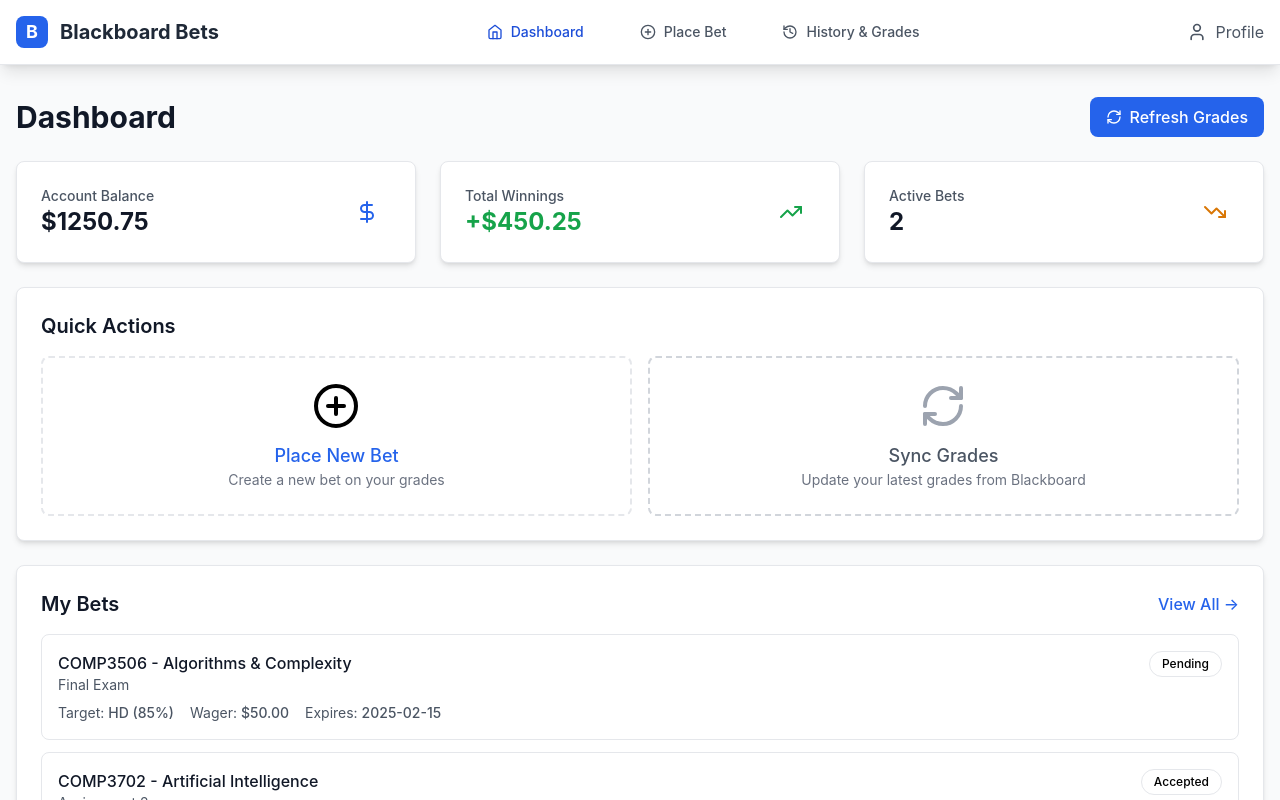
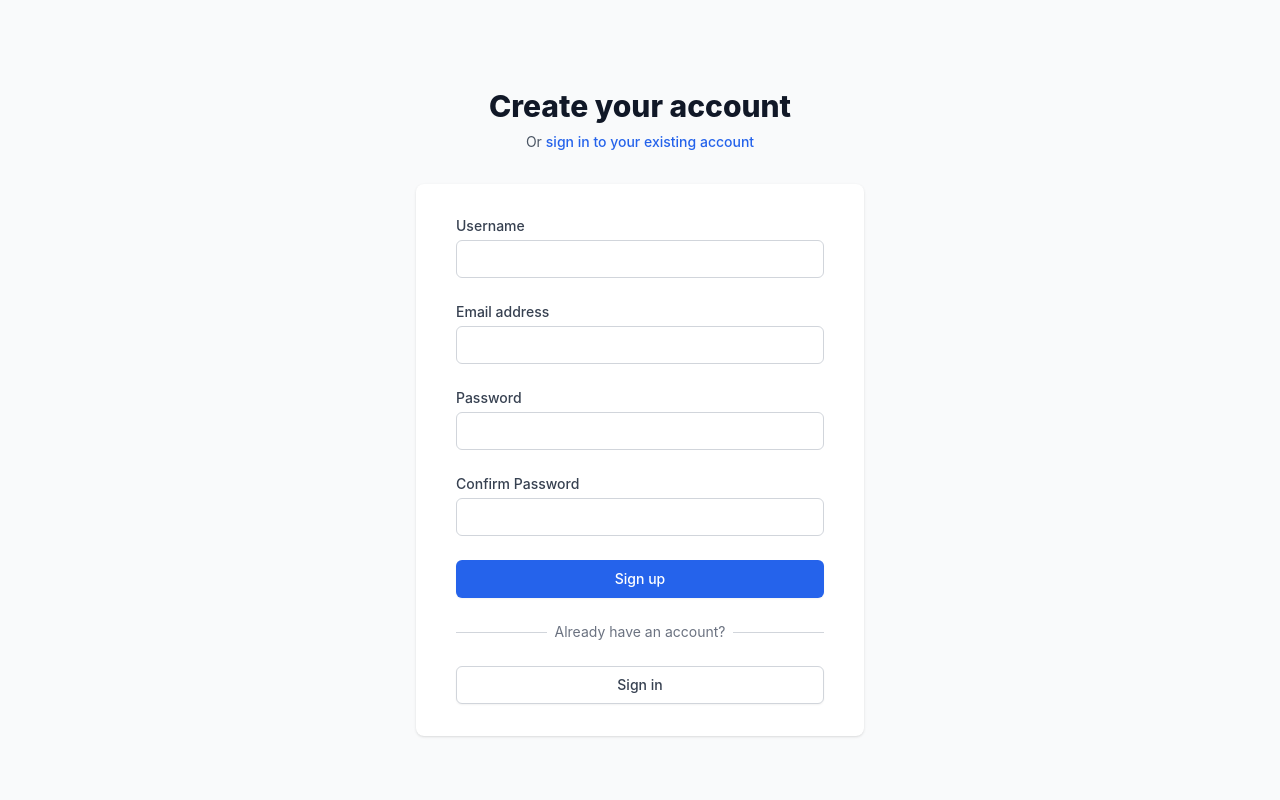
Before and after one commit to Hasakev/2025-uqcs-hackathon, a React (Create React App) app in the folder Frontend/: page / in a window 1280 px wide. Shown: the top 800 px of the page. Built offline with nearby package versions, Linux system fonts and the light colour scheme; the HTML template or start-up script is replaced by a standard one.

Commit message:
Add route for Home.js, build a basic sign up page, and remove user menu section from Navigation.js

```diff
--- a/Frontend/src/App.js
+++ b/Frontend/src/App.js
@@ -4,20 +4,42 @@ import Navigation from './components/Navigation';
 import Dashboard from './pages/Dashboard';
 import CreateBet from './pages/CreateBet';
 import BetHistory from './pages/BetHistory';
+import Home from './pages/Home';
 import './index.css';
 
 function App() {
   return (
     <Router>
       <div className="min-h-screen bg-gray-50">
-        <Navigation />
-        <main className="container mx-auto px-4 py-8">
-          <Routes>
-            <Route path="/" element={<Dashboard />} />
-            <Route path="/create-bet" element={<CreateBet />} />
-            <Route path="/history" element={<BetHistory />} />
-          </Routes>
-        </main>
+        {/* Only show Navigation on pages other than Home */}
+        <Routes>
+          <Route path="/" element={<Home />} />
+          <Route path="/home" element={<Home />} />
+          <Route path="/dashboard" element={
+            <>
+              <Navigation />
+              <main className="container mx-auto px-4 py-8">
+                <Dashboard />
+              </main>
+            </>
+          } />
+          <Route path="/create-bet" element={
+            <>
+              <Navigation />
+              <main className="container mx-auto px-4 py-8">
+                <CreateBet />
+              </main>
+            </>
+          } />
+          <Route path="/history" element={
+            <>
+              <Navigation />
+              <main className="container mx-auto px-4 py-8">
+                <BetHistory />
+              </main>
+            </>
+          } />
+        </Routes>
       </div>
     </Router>
   );
--- a/Frontend/src/components/Navigation.js
+++ b/Frontend/src/components/Navigation.js
@@ -1,12 +1,12 @@
 import React from 'react';
 import { Link, useLocation } from 'react-router-dom';
-import { Home, PlusCircle, History, User } from 'lucide-react';
+import { Home, PlusCircle, History } from 'lucide-react'; // Remove User import
 
 const Navigation = () => {
   const location = useLocation();
 
   const navItems = [
-    { path: '/', label: 'Dashboard', icon: Home },
+    { path: '/dashboard', label: 'Dashboard', icon: Home },
     { path: '/create-bet', label: 'Place Bet', icon: PlusCircle },
     { path: '/history', label: 'History & Grades', icon: History },
   ];
@@ -46,22 +46,7 @@ const Navigation = () => {
             })}
           </div>
 
-          {/* User Menu */}
-          <div className="flex items-center space-x-4">
-            <button className="flex items-center space-x-2 text-gray-600 hover:text-primary-600 transition-colors duration-200">
-              <User className="w-5 h-5" />
-              <span className="hidden sm:block">Profile</span>
-            </button>
-          </div>
-
-          {/* Mobile Menu Button */}
-          <div className="md:hidden">
-            <button className="text-gray-600 hover:text-primary-600">
-              <svg className="w-6 h-6" fill="none" stroke="currentColor" viewBox="0 0 24 24">
-                <path strokeLinecap="round" strokeLinejoin="round" strokeWidth={2} d="M4 6h16M4 12h16M4 18h16" />
-              </svg>
-            </button>
-          </div>
+          {/* Remove the User Menu section entirely */}
         </div>
 
         {/* Mobile Navigation */}
--- /dev/null
+++ b/Frontend/src/pages/Home.js
@@ -0,0 +1,197 @@
+import React, { useState } from 'react';
+import { Link, useNavigate } from 'react-router-dom';
+
+const Home = () => {
+  const navigate = useNavigate();
+  const [formData, setFormData] = useState({
+    username: '',
+    email: '',
+    password: '',
+    confirmPassword: ''
+  });
+
+  const [errors, setErrors] = useState({});
+
+  const handleInputChange = (e) => {
+    const { name, value } = e.target;
+    setFormData(prev => ({
+      ...prev,
+      [name]: value
+    }));
+
+    // Clear error when user starts typing
+    if (errors[name]) {
+      setErrors(prev => ({
+        ...prev,
+        [name]: ''
+      }));
+    }
+  };
+
+  const handleSubmit = (e) => {
+    e.preventDefault();
+
+    // Basic validation
+    const newErrors = {};
+    if (!formData.username) newErrors.username = 'Username is required';
+    if (!formData.email) newErrors.email = 'Email is required';
+    if (!formData.password) newErrors.password = 'Password is required';
+    if (formData.password !== formData.confirmPassword) {
+      newErrors.confirmPassword = 'Passwords do not match';
+    }
+
+    if (Object.keys(newErrors).length === 0) {
+      // Handle sign up logic here
+      console.log('Sign up data:', formData);
+
+      //naivgate to dahsboard after sign up
+      navigate('/Dashboard');
+    } else {
+      setErrors(newErrors);
+    }
+  };
+
+  return (
+    <div className="min-h-screen bg-gray-50 flex flex-col justify-center py-12 sm:px-6 lg:px-8">
+      <div className="sm:mx-auto sm:w-full sm:max-w-md">
+        <h2 className="mt-6 text-center text-3xl font-extrabold text-gray-900">
+          Create your account
+        </h2>
+        <p className="mt-2 text-center text-sm text-gray-600">
+          Or{' '}
+          <Link to="/login" className="font-medium text-blue-600 hover:text-blue-500">
+            sign in to your existing account
+          </Link>
+        </p>
+      </div>
+
+      <div className="mt-8 sm:mx-auto sm:w-full sm:max-w-md">
+        <div className="bg-white py-8 px-4 shadow sm:rounded-lg sm:px-10">
+          <form className="space-y-6" onSubmit={handleSubmit}>
+            <div>
+              <label htmlFor="username" className="block text-sm font-medium text-gray-700">
+                Username
+              </label>
+              <div className="mt-1">
+                <input
+                  id="username"
+                  name="username"
+                  type="text"
+                  required
+                  value={formData.username}
+                  onChange={handleInputChange}
+                  className={`appearance-none block w-full px-3 py-2 border border-gray-300 rounded-md placeholder-gray-400 focus:outline-none focus:ring-blue-500 focus:border-blue-500 sm:text-sm ${
+                    errors.username ? 'border-red-500' : ''
+                  }`}
+                />
+              </div>
+              {errors.username && (
+                <p className="mt-2 text-sm text-red-600">{errors.username}</p>
+              )}
+            </div>
+
+            <div>
+              <label htmlFor="email" className="block text-sm font-medium text-gray-700">
+                Email address
+              </label>
+              <div className="mt-1">
+                <input
+                  id="email"
+                  name="email"
+                  type="email"
+                  autoComplete="email"
+                  required
+                  value={formData.email}
+                  onChange={handleInputChange}
+                  className={`appearance-none block w-full px-3 py-2 border border-gray-300 rounded-md placeholder-gray-400 focus:outline-none focus:ring-blue-500 focus:border-blue-500 sm:text-sm ${
+                    errors.email ? 'border-red-500' : ''
+                  }`}
+                />
+              </div>
+              {errors.email && (
+                <p className="mt-2 text-sm text-red-600">{errors.email}</p>
+              )}
+            </div>
+
+            <div>
+              <label htmlFor="password" className="block text-sm font-medium text-gray-700">
+                Password
+              </label>
+              <div className="mt-1">
+                <input
+                  id="password"
+                  name="password"
+                  type="password"
+                  autoComplete="new-password"
+                  required
+                  value={formData.password}
+                  onChange={handleInputChange}
+                  className={`appearance-none block w-full px-3 py-2 border border-gray-300 rounded-md placeholder-gray-400 focus:outline-none focus:ring-blue-500 focus:border-blue-500 sm:text-sm ${
+                    errors.password ? 'border-red-500' : ''
+                  }`}
+                />
+              </div>
+              {errors.password && (
+                <p className="mt-2 text-sm text-red-600">{errors.password}</p>
+              )}
+            </div>
+
+            <div>
+              <label htmlFor="confirmPassword" className="block text-sm font-medium text-gray-700">
+                Confirm Password
+              </label>
+              <div className="mt-1">
+                <input
+                  id="confirmPassword"
+                  name="confirmPassword"
+                  type="password"
+                  autoComplete="new-password"
+                  required
+                  value={formData.confirmPassword}
+                  onChange={handleInputChange}
+                  className={`appearance-none block w-full px-3 py-2 border border-gray-300 rounded-md placeholder-gray-400 focus:outline-none focus:ring-blue-500 focus:border-blue-500 sm:text-sm ${
+                    errors.confirmPassword ? 'border-red-500' : ''
+                  }`}
+                />
+              </div>
+              {errors.confirmPassword && (
+                <p className="mt-2 text-sm text-red-600">{errors.confirmPassword}</p>
+              )}
+            </div>
+
+            <div>
+              <button
+                type="submit"
+                className="w-full flex justify-center py-2 px-4 border border-transparent rounded-md shadow-sm text-sm font-medium text-white bg-blue-600 hover:bg-blue-700 focus:outline-none focus:ring-2 focus:ring-offset-2 focus:ring-blue-500"
+              >
+                Sign up
+              </button>
+            </div>
+          </form>
+
+          <div className="mt-6">
+            <div className="relative">
+              <div className="absolute inset-0 flex items-center">
+                <div className="w-full border-t border-gray-300" />
+              </div>
+              <div className="relative flex justify-center text-sm">
+                <span className="px-2 bg-white text-gray-500">Already have an account?</span>
+              </div>
+            </div>
+
+            <div className="mt-6">
+              <Link
+                to="/login"
+                className="w-full flex justify-center py-2 px-4 border border-gray-300 rounded-md shadow-sm text-sm font-medium text-gray-700 bg-white hover:bg-gray-50 focus:outline-none focus:ring-2 focus:ring-offset-2 focus:ring-blue-500"
+              >
+                Sign in
+              </Link>
+            </div>
+          </div>
+        </div>
+      </div>
+    </div>
+  );
+};
+
+export default Home;
```
